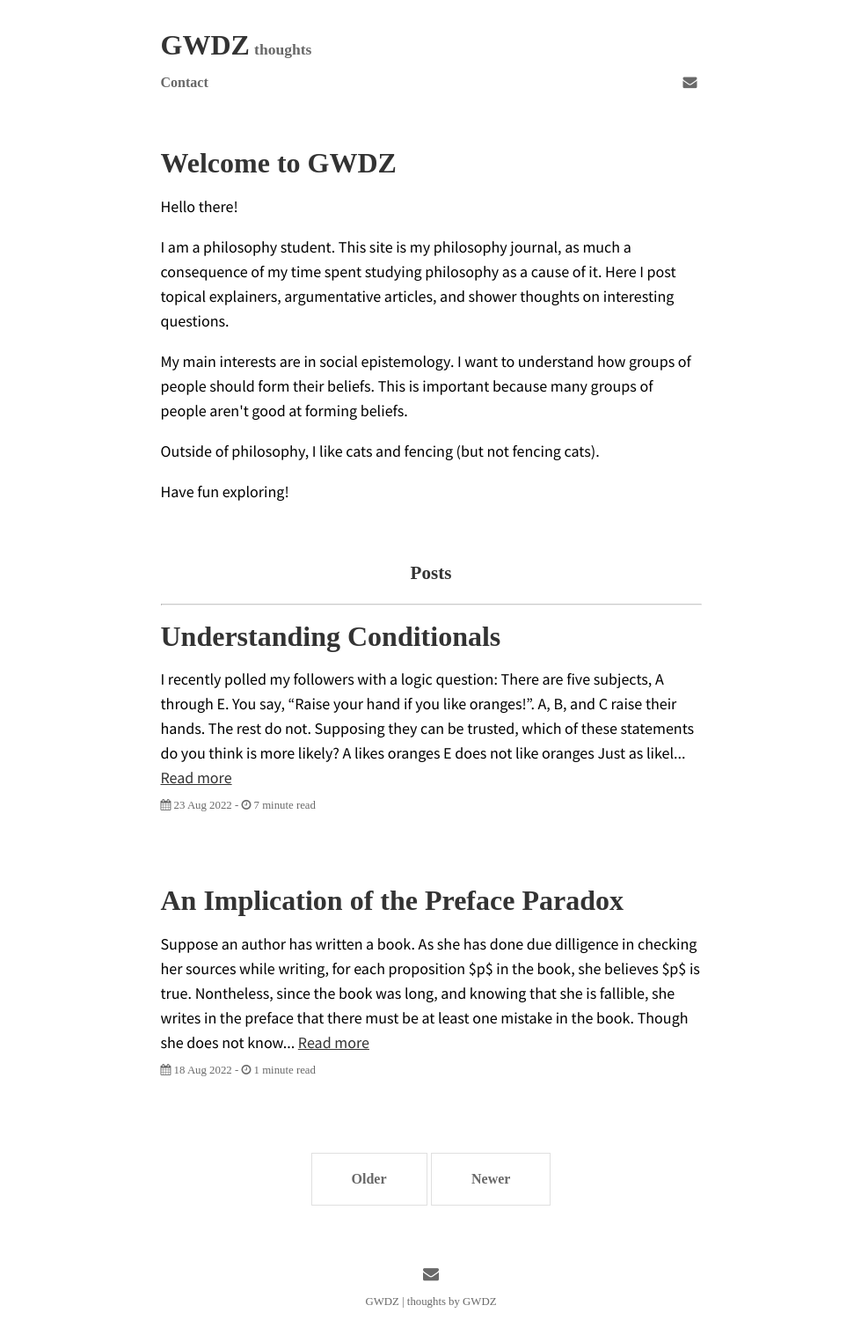
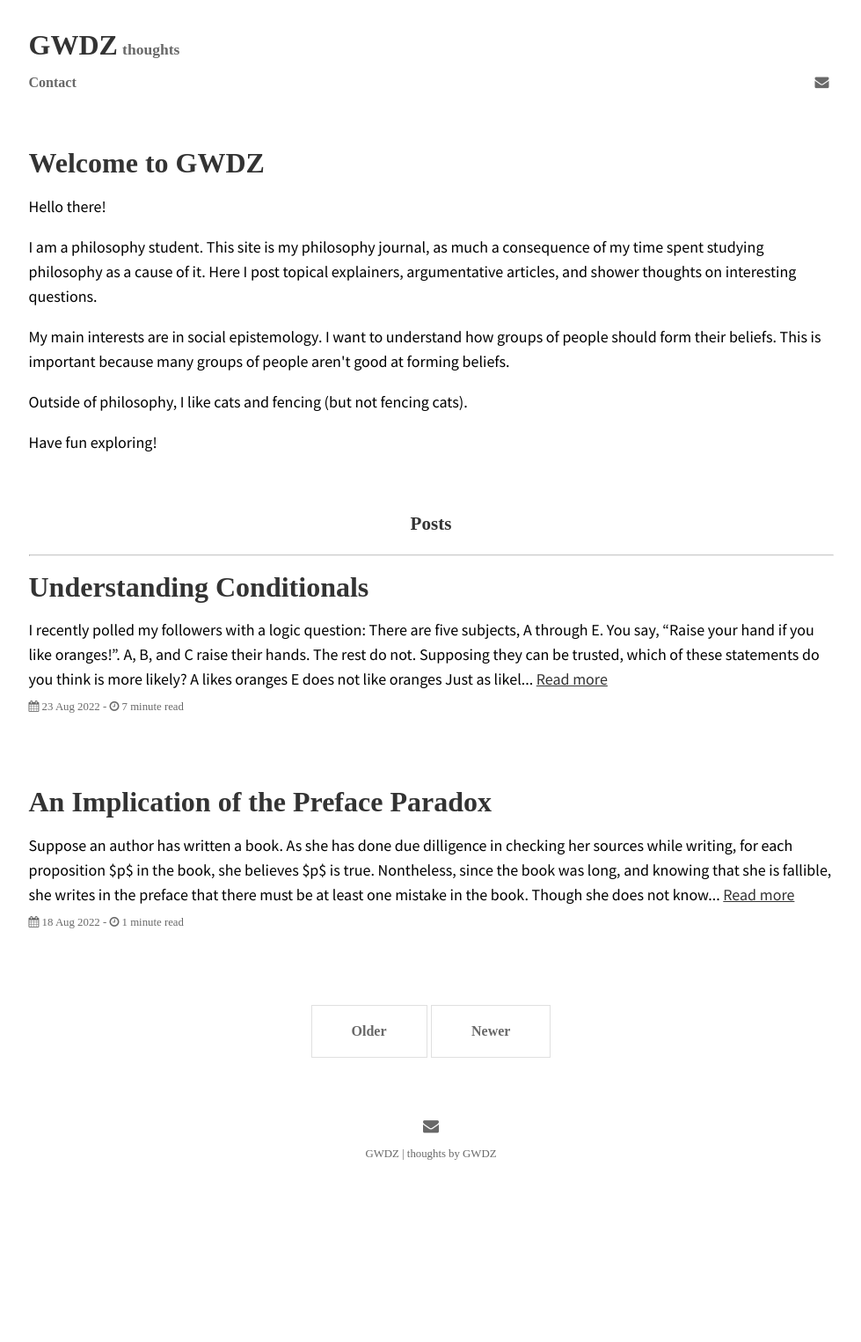
Before and after one commit to GWDZ-true/gwdz-site, a Jekyll site: the page built from index.html, in a window 1280 px wide. Shown: the whole page at 88% size, without its empty margins (150-1129 px from the left). Built offline with Jekyll 4.4.1, drawn with Linux system fonts in a browser that asks for light colours; some web fonts are replaced; the list of posts is cut into pages by our own code; after the commit the page ends 1357 px from its top, so only the background shows below that.

Commit message:
Update _default.scss

```diff
--- a/_sass/_default.scss
+++ b/_sass/_default.scss
@@ -5,7 +5,7 @@
 .container {
   margin-left: auto;
   margin-right: auto;
-  width: 615px;
+  width: 915px;
 }
 
 .content-container {
```
